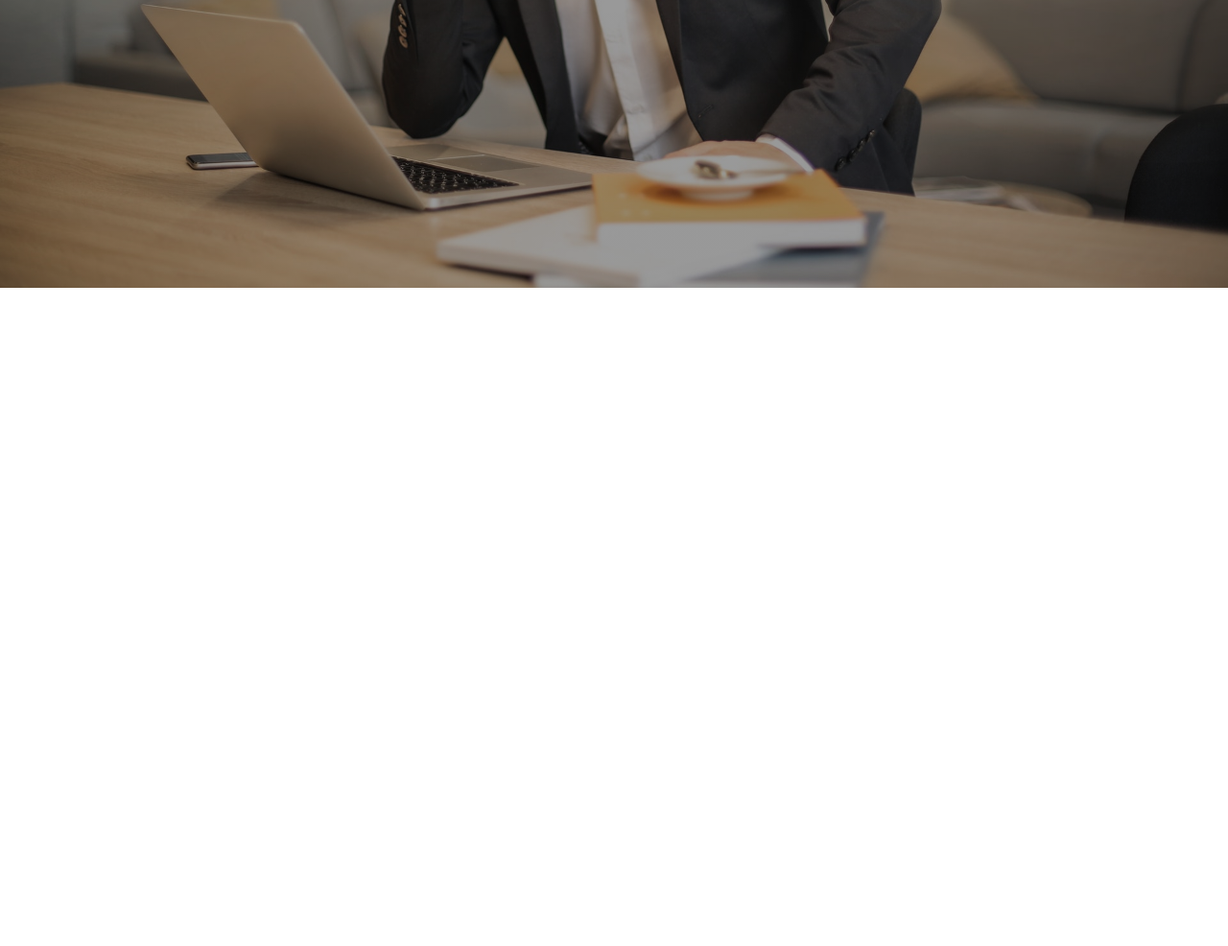
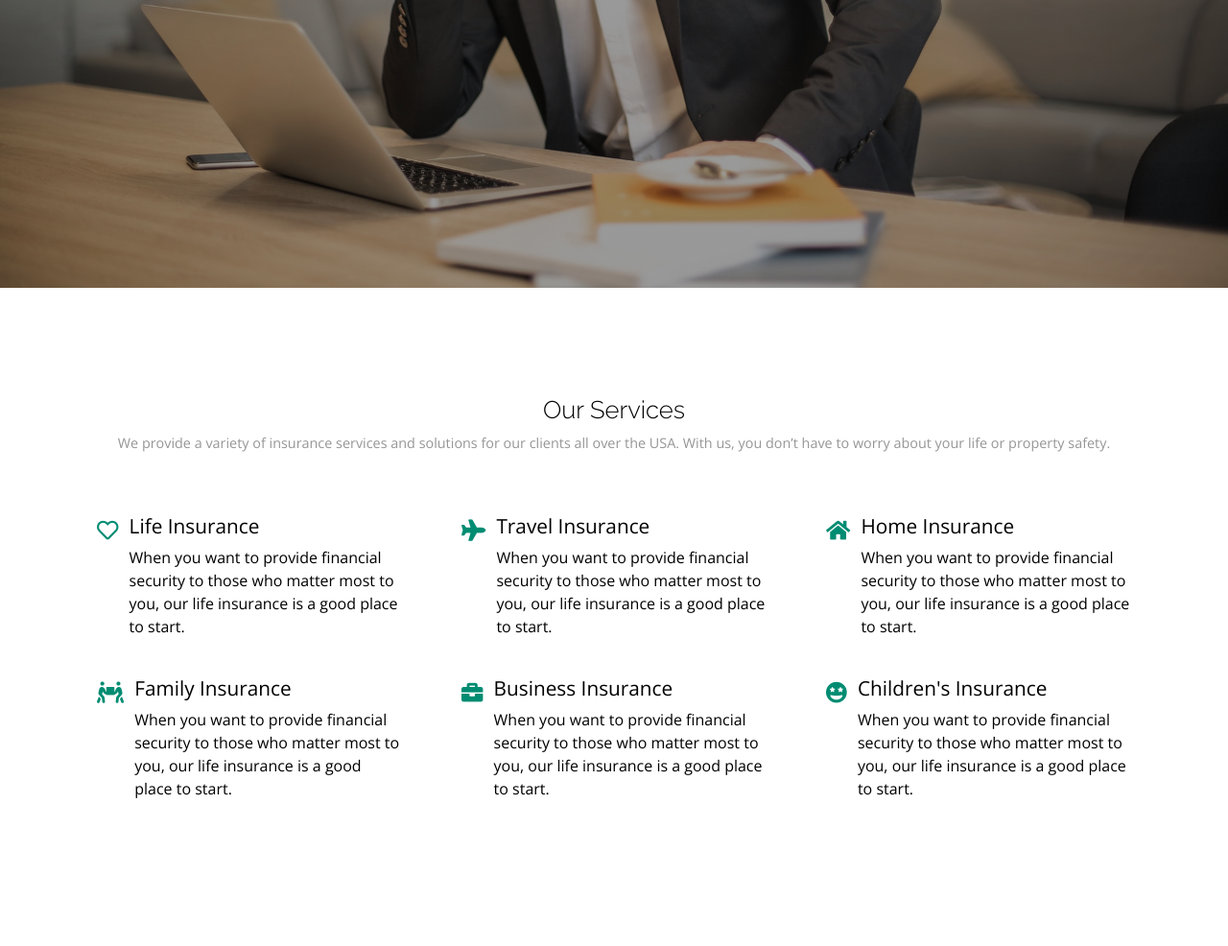
Before and after one commit to JeffersonXz/Meta-Security, a website: page index.html in a window 1280 px wide. Shown: the part 500-1486 px from the top of the page at 96% size. Before the commit the page ends 800 px from the top, so only its background shows below. Drawn offline with nearby package versions, Linux system fonts and the light colour scheme.

Commit message:
section services finish

```diff
--- a/index.html
+++ b/index.html
@@ -7,6 +7,12 @@
     <link
       href="https://fonts.googleapis.com/css?family=Open+Sans:300,400,700|Raleway:300,400,700"
       rel="stylesheet"
+    />
+    <link
+      rel="stylesheet"
+      href="https://use.fontawesome.com/releases/v5.7.0/css/all.css"
+      integrity="sha384-lZN37f5QGtY3VHgisS14W3ExzMWZxybE1SJSEsQp9S+oqd12jhcu+A56Ebc1zFSJ"
+      crossorigin="anonymous"
     />
     <link
       rel="stylesheet"
@@ -68,6 +74,112 @@
       </div>
     </header>
 
+    <!-- Section Services -->
+    <section class="services" id="services">
+      <div class="container">
+        <div class="row text-center">
+          <div class="col-md-12">
+            <h2 class="title-principal">Our Services</h2>
+            <p class="paragraphy">
+              We provide a variety of insurance services and solutions for our
+              clients all over the USA. With us, you don’t have to worry about
+              your life or property safety.
+            </p>
+          </div>
+        </div>
+
+        <!-- Columns 1 -->
+        <div class="row mt-5">
+          <div class="col-md-4 mb-4">
+            <div class="services__box">
+              <div class="services__icon"><i class="far fa-heart"></i></div>
+              <div class="services__content">
+                <h5 class="services__title">Life Insurance</h5>
+                <p class="services__paragraphy">
+                  When you want to provide financial security to those who
+                  matter most to you, our life insurance is a good place to
+                  start.
+                </p>
+              </div>
+            </div>
+          </div>
+          <div class="col-md-4 mb-4">
+            <div class="services__box">
+              <div class="services__icon"><i class="fas fa-plane"></i></div>
+              <div class="services__content">
+                <h5 class="services__title">Travel Insurance</h5>
+                <p class="services__paragraphy">
+                  When you want to provide financial security to those who
+                  matter most to you, our life insurance is a good place to
+                  start.
+                </p>
+              </div>
+            </div>
+          </div>
+          <div class="col-md-4 mb-4">
+            <div class="services__box">
+              <div class="services__icon"><i class="fas fa-home"></i></div>
+              <div class="services__content">
+                <h5 class="services__title">Home Insurance</h5>
+                <p class="services__paragraphy">
+                  When you want to provide financial security to those who
+                  matter most to you, our life insurance is a good place to
+                  start.
+                </p>
+              </div>
+            </div>
+          </div>
+        </div>
+
+        <!-- Columns 2 -->
+        <div class="row">
+          <div class="col-md-4 mb-4">
+            <div class="services__box">
+              <div class="services__icon">
+                <i class="fas fa-people-carry"></i>
+              </div>
+              <div class="services__content">
+                <h5 class="services__title">Family Insurance</h5>
+                <p class="services__paragraphy">
+                  When you want to provide financial security to those who
+                  matter most to you, our life insurance is a good place to
+                  start.
+                </p>
+              </div>
+            </div>
+          </div>
+          <div class="col-md-4 mb-4">
+            <div class="services__box">
+              <div class="services__icon"><i class="fas fa-briefcase"></i></div>
+              <div class="services__content">
+                <h5 class="services__title">Business Insurance</h5>
+                <p class="services__paragraphy">
+                  When you want to provide financial security to those who
+                  matter most to you, our life insurance is a good place to
+                  start.
+                </p>
+              </div>
+            </div>
+          </div>
+          <div class="col-md-4">
+            <div class="services__box">
+              <div class="services__icon">
+                <i class="fas fa-grin-stars"></i>
+              </div>
+              <div class="services__content">
+                <h5 class="services__title">Children's Insurance</h5>
+                <p class="services__paragraphy">
+                  When you want to provide financial security to those who
+                  matter most to you, our life insurance is a good place to
+                  start.
+                </p>
+              </div>
+            </div>
+          </div>
+        </div>
+      </div>
+    </section>
+
     <script
       src="https://code.jquery.com/jquery-3.3.1.slim.min.js"
       integrity="sha384-q8i/X+965DzO0rT7abK41JStQIAqVgRVzpbzo5smXKp4YfRvH+8abtTE1Pi6jizo"
--- a/scss/_variables.scss
+++ b/scss/_variables.scss
@@ -1,6 +1,6 @@
 // My Colors
 $color-black-dark: #000;
-$color-black-light: rgba(0, 0, 0, 0.4);
+$color-black-light: rgb(150, 150, 150);
 $color-green-dark: #008c72;
 $color-green-light: #02a676;
 
--- /dev/null
+++ b/scss/components/services.scss
@@ -0,0 +1,26 @@
+@import "../variables";
+
+.services {
+  padding: 7rem 0;
+
+  &__box {
+    display: flex;
+    padding: 0 1rem;
+  }
+
+  &__icon {
+    font-size: 1.4rem;
+    margin-right: 0.7rem;
+    color: $color-green-dark;
+  }
+
+  &__title {
+    font-size: 1.3rem;
+    font-weight: 400;
+  }
+
+  &__paragraphy {
+    font-size: 1rem;
+    font-weight: 300;
+  }
+}
--- /dev/null
+++ b/scss/custom/fonts.scss
@@ -0,0 +1,14 @@
+@import "../variables";
+
+.title-principal {
+  font-family: $font-secondary;
+  font-size: 1.6rem;
+  font-weight: 100;
+  color: $color-black-dark;
+}
+
+.paragraphy {
+  font-size: 0.9rem;
+  font-weight: 300;
+  color: $color-black-light;
+}
--- a/scss/main.scss
+++ b/scss/main.scss
@@ -1,8 +1,10 @@
 // Imports
 @import "components/intro";
 @import "components/navbar";
+@import "components/services";
 
 @import "custom/button.scss";
+@import "custom/fonts.scss";
 
 // Config
 @import "config";
```
Also changed, not shown: css/main.css.
